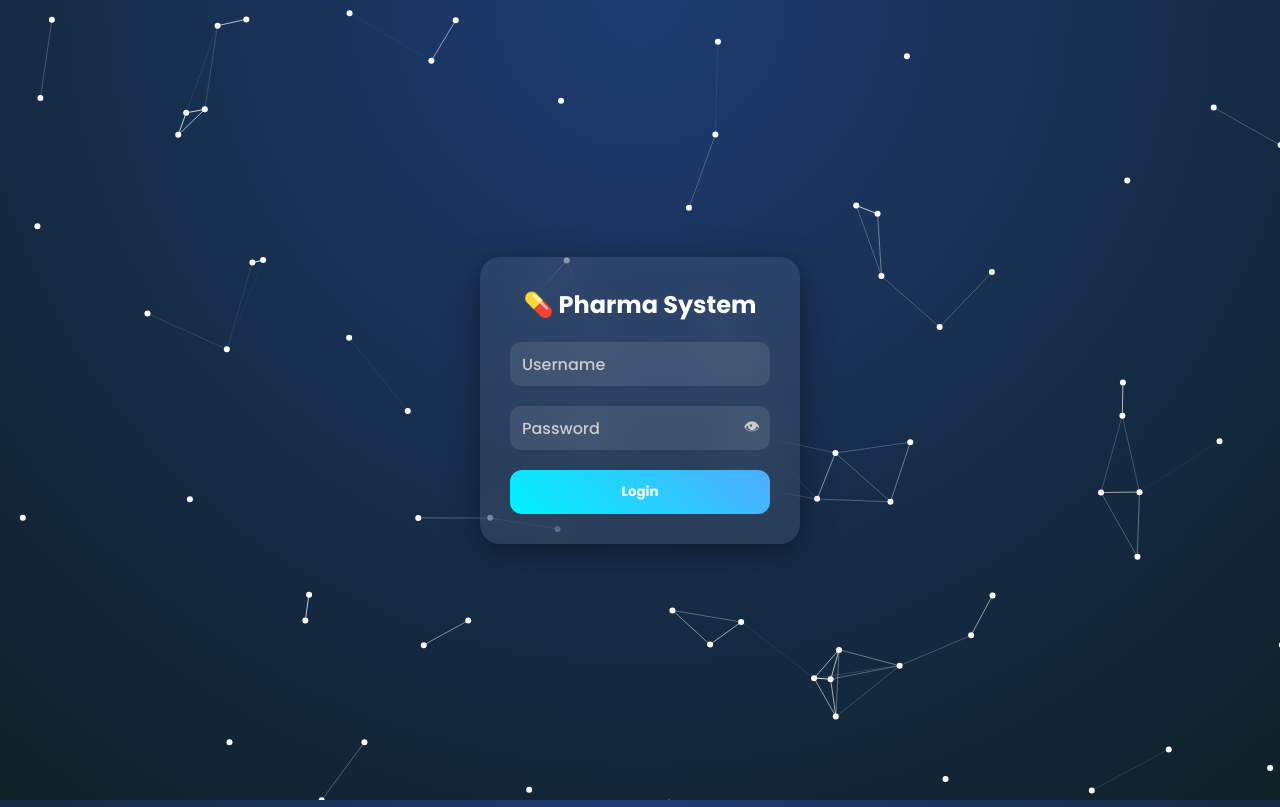
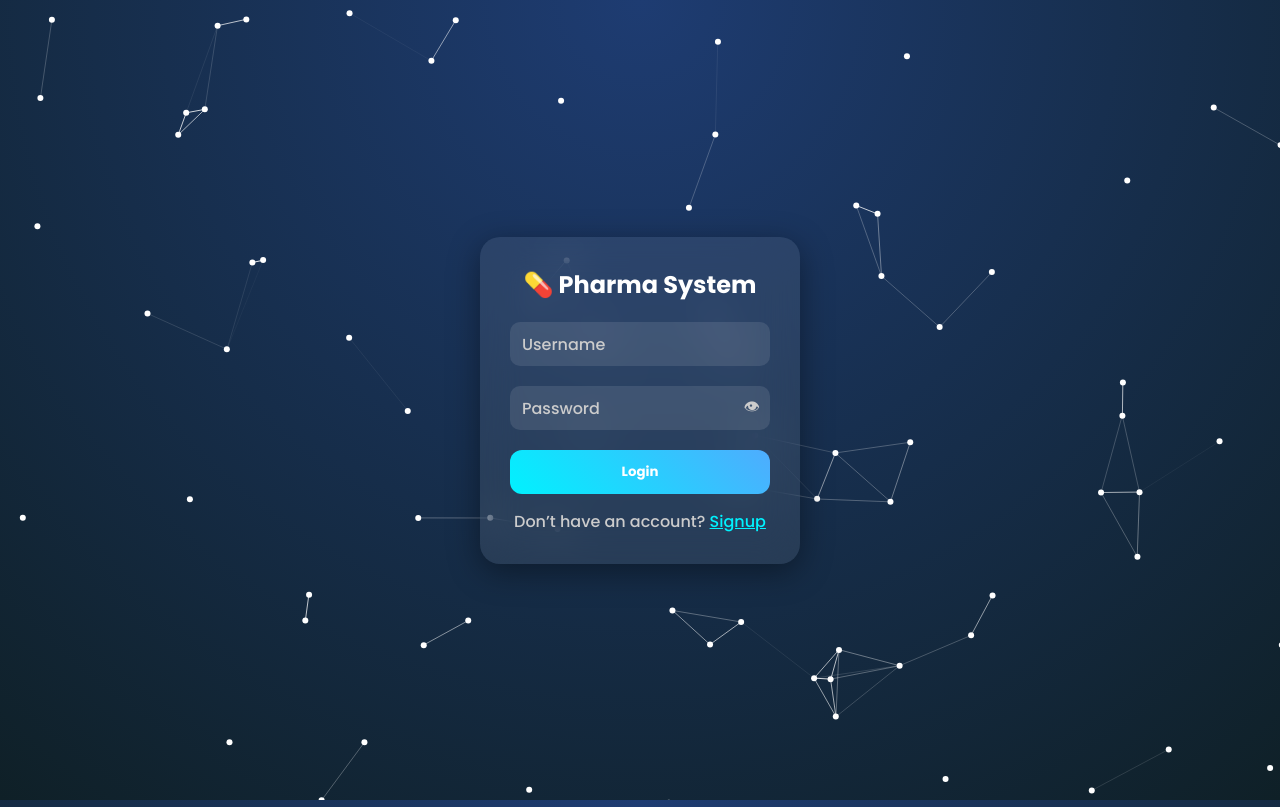
Before and after one commit to Sadiyamd029/pharma-billing, a Flask app: template templates/login.html in a window 1280 px wide. Run offline with Flask 3, Linux system fonts and the light colour scheme; the template is opened without the code that fills it, so the values that code supplies are empty.

Commit message:
updated login UI

```diff
--- a/templates/login.html
+++ b/templates/login.html
@@ -156,6 +156,12 @@ button:hover{
 
     </form>
 
+    <!-- ✅ Added Signup Link -->
+    <p style="margin-top:15px; color:#ccc;">
+        Don’t have an account?
+        <a href="/signup" style="color:#00f2fe;">Signup</a>
+    </p>
+
 </div>
 
 <!-- 🔥 Particles JS -->
```
